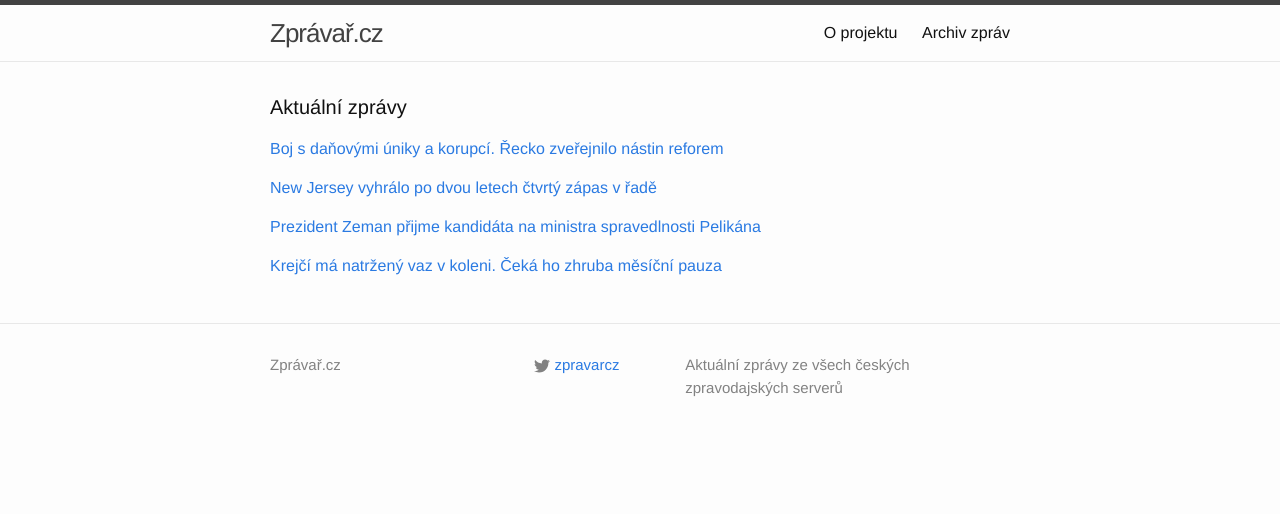
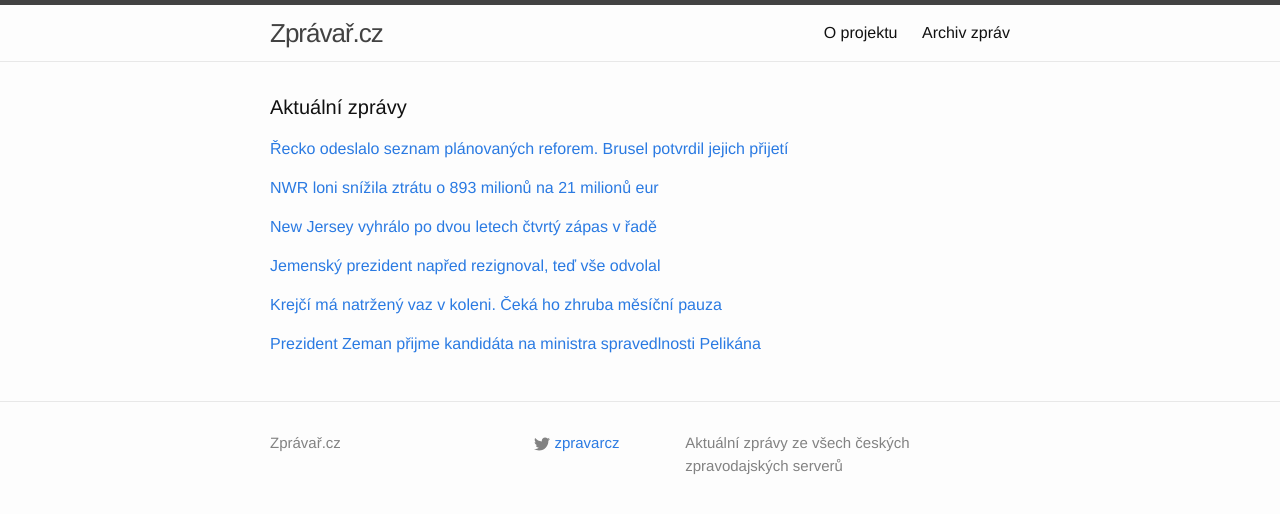
Before and after one commit to adliska/zpravar, a Jekyll site: the page built from index.html, in a window 1280 px wide. Shown: the top 514 px of the page. Built offline with Jekyll 4.4.1, drawn with Linux system fonts in a browser that asks for light colours.

Commit message:
zpravar news update

```diff
--- a/index.html
+++ b/index.html
@@ -5,9 +5,12 @@ layout: default
 <div class="home">
     <h1 class="page-heading">Aktuální zprávy</h1>
 
-<p><a href="javascript:;" onclick="toggle_visibility('zpravy0')">Boj s daňovými úniky a korupcí. Řecko zveřejnilo nástin reforem</a></p>
+<p><a href="javascript:;" onclick="toggle_visibility('zpravy0')">Řecko odeslalo seznam plánovaných reforem. Brusel potvrdil jejich přijetí</a></p>
 <div id="zpravy0" style="display:none">
 <ul>
+<li><a href=http://byznys.ihned.cz/c1-63583560-recko-zverejnilo-predbezny-navrh-planovanych-reforem-zatim-jej-vsak-neodeslalo>Řecko odeslalo seznam plánovaných reforem. Brusel potvrdil jejich přijetí - byznys.ihned.cz</a></li>
+<li><a href=http://www.novinky.cz/ekonomika/362442-brusel-souhlasi-s-reckym-planem-reforem.html>Brusel souhlasí s řeckým plánem reforem - www.novinky.cz</a></li>
+<li><a href=http://echo24.cz/a/wfNAB>Řecké reformy? Protikorupční boj a zdravotnictví pro nezaměstnané zdarma - echo24.cz</a></li>
 <li><a href=http://www.tyden.cz/rubriky/byznys/svet/boj-s-danovymi-uniky-a-korupci-recko-zverejnilo-nastin-reforem_334324.html>Boj s daňovými úniky a korupcí. Řecko zveřejnilo nástin reforem - www.tyden.cz</a></li>
 <li><a href=http://ekonomika.idnes.cz/recko-zverejnilo-planovane-reformy-dba-/eko_euro.aspx?c=A150224_073724_eko_euro_jpl>Řecko prozradilo reformy, pro lidi bez práce chce zdravotnictví zdarma - ekonomika.idnes.cz</a></li>
 <li><a href=http://www.denik.cz/ekonomika/recko-zverejnilo-nastin-seznamu-planovanych-reforem-20150224.html>Řecko zveřejnilo nástin seznamu plánovaných reforem - www.denik.cz</a></li>
@@ -16,8 +19,17 @@ layout: default
 <li><a href=http://www.novinky.cz/ekonomika/362442-recko-zverejnilo-nastin-seznamu-planovanych-reforem.html>Řecko zveřejnilo nástin seznamu plánovaných reforem  - www.novinky.cz</a></li>
 <li><a href=http://www.financninoviny.cz/zpravodajstvi/zpravy/bbc-recko-zverejnilo-nastin-seznamu-planovanych-reforem/1184994>BBC: Řecko zveřejnilo nástin seznamu plánovaných reforem - www.financninoviny.cz</a></li>
 </ul>
-</div><p><a href="javascript:;" onclick="toggle_visibility('zpravy1')">New Jersey vyhrálo po dvou letech čtvrtý zápas v řadě</a></p>
+</div><p><a href="javascript:;" onclick="toggle_visibility('zpravy1')">NWR loni snížila ztrátu o 893 milionů na 21 milionů eur</a></p>
 <div id="zpravy1" style="display:none">
+<ul>
+<li><a href=http://www.denik.cz/ekonomika/nwr-loni-snizila-ztratu-o-893-milionu-na-21-milionu-eur-20150224.html>NWR loni snížila ztrátu o 893 milionů na 21 milionů eur - www.denik.cz</a></li>
+<li><a href=http://www.tyden.cz/rubriky/byznys/cesko/nwr-loni-snizila-ztratu-o-893-milionu-na-21-milionu-eur_334325.html>NWR loni snížila ztrátu o 893 milionů na 21 milionů eur - www.tyden.cz</a></li>
+<li><a href=http://ekonomika.idnes.cz/nwr-za-rok-2014-snizila-ztratu-d19-/ekoakcie.aspx?c=A150224_084810_ekoakcie_ozr>Bakalova NWR snížila ztrátu na 576 milionů. Tržby klesly o pětinu - ekonomika.idnes.cz</a></li>
+<li><a href=http://byznys.ihned.cz/c1-63583370-nwr-loni-prodelala-pres-pul-miliardy-korun-boj-o-zivot-ale-nevzdava>NWR loni prodělala přes půl miliardy korun. Boj o život ale nevzdává - byznys.ihned.cz</a></li>
+<li><a href=http://byznys.ihned.cz/c1-63583370-nwr-loni-prodelala-pres-pul-miliardy-korun-boj-o-zivot-nevzdava>NWR loni prodělala přes půl miliardy korun. Boj o život nevzdává - byznys.ihned.cz</a></li>
+</ul>
+</div><p><a href="javascript:;" onclick="toggle_visibility('zpravy2')">New Jersey vyhrálo po dvou letech čtvrtý zápas v řadě</a></p>
+<div id="zpravy2" style="display:none">
 <ul>
 <li><a href=http://www.denik.cz/hokej/new-jersey-vyhralo-po-dvou-letech-ctvrty-zapas-v-rade-20150224.html>New Jersey vyhrálo po dvou letech čtvrtý zápas v řadě - www.denik.cz</a></li>
 <li><a href=http://sport.aktualne.cz/new-jersey-vyhralo-po-dvou-letech-ctvrty-zapas-v-rade/r~a9cf6934bbec11e4b98c002590604f2e/>Devils vyhráli čtvrtý zápas v řadě, Jágr posedmé bez bodu - sport.aktualne.cz</a></li>
@@ -25,18 +37,25 @@ layout: default
 <li><a href=http://hokej.idnes.cz/new-jersey-vybojovalo-ctvrtou-vyhru-v-rade-fem-/nhl.aspx?c=A150224_071418_nhl_Mkr>New Jersey vybojovalo čtvrtou výhru v řadě, Češi se bodově neprosadili - hokej.idnes.cz</a></li>
 <li><a href=http://www.sportovninoviny.cz/zpravy/new-jersey-vyhralo-po-dvou-letech-ctvrty-zapas-v-rade/1185015>New Jersey vyhrálo po dvou letech čtvrtý zápas v řadě - www.sportovninoviny.cz</a></li>
 </ul>
-</div><p><a href="javascript:;" onclick="toggle_visibility('zpravy2')">Prezident Zeman přijme kandidáta na ministra spravedlnosti Pelikána</a></p>
-<div id="zpravy2" style="display:none">
+</div><p><a href="javascript:;" onclick="toggle_visibility('zpravy3')">Jemenský prezident napřed rezignoval, teď vše odvolal</a></p>
+<div id="zpravy3" style="display:none">
+<ul>
+<li><a href=http://echo24.cz/a/iasGW>Jemenský prezident napřed rezignoval, teď vše odvolal - echo24.cz</a></li>
+<li><a href=http://zpravy.idnes.cz/jemensky-prezident-abdar-rabbu-mansur-odvolal-svou-rezignaci-pu6-/zahranicni.aspx?c=A150224_081444_zahranicni_ert>Odvolávám, co jsem slíbil. Jemenský prezident vzal zpět svou rezignaci - zpravy.idnes.cz</a></li>
+<li><a href=http://www.novinky.cz/zahranicni/blizky-a-stredni-vychod/362446-jemensky-prezident-uprchl-z-vezeni-a-odvolal-svou-rezignaci.html>Jemenský prezident uprchl z vězení a odvolal svou rezignaci - www.novinky.cz</a></li>
+</ul>
+</div><p><a href="javascript:;" onclick="toggle_visibility('zpravy4')">Krejčí má natržený vaz v koleni. Čeká ho zhruba měsíční pauza</a></p>
+<div id="zpravy4" style="display:none">
+<ul>
+<li><a href=http://hokej.idnes.cz/david-krejci-boston-zraneni-dpa-/nhl.aspx?c=A150224_080609_nhl_ald>Krejčí má natržený vaz v koleni. Čeká ho zhruba měsíční pauza - hokej.idnes.cz</a></li>
+<li><a href=http://sport.aktualne.cz/krejci-je-ze-hry-az-na-sest-tydnu-ma-natrzeny-vaz-v-koleni/r~122c3dd0bbf311e4a10c0025900fea04/>Krejčí je ze hry až na šest týdnů. Má natržený vaz v koleni - sport.aktualne.cz</a></li>
+<li><a href=http://www.sportovninoviny.cz/zpravy/krejci-bude-s-poranenym-kolenem-chybet-bostonu-az-sest-tydnu/1185028>Krejčí bude s poraněným kolenem chybět Bostonu až šest týdnů - www.sportovninoviny.cz</a></li>
+</ul>
+</div><p><a href="javascript:;" onclick="toggle_visibility('zpravy5')">Prezident Zeman přijme kandidáta na ministra spravedlnosti Pelikána</a></p>
+<div id="zpravy5" style="display:none">
 <ul>
 <li><a href=http://www.denik.cz/z_domova/zeman-se-setka-s-kandidatem-na-ministra-spravedlnosti-pelikanem-20150224.html>Prezident Zeman přijme kandidáta na ministra spravedlnosti Pelikána - www.denik.cz</a></li>
 <li><a href=http://www.ceskenoviny.cz/zpravy/zpravy/zeman-se-setka-s-kandidatem-na-ministra-spravedlnosti-pelikanem/1184995>Zeman se setká s kandidátem na ministra spravedlnosti Pelikánem - www.ceskenoviny.cz</a></li>
 <li><a href=http://www.rozhlas.cz/_zprava/kandidat-na-ministra-spravedlnosti-robert-pelikan-se-sejde-s-prezidentem--1459054>Kandidát na ministra spravedlnosti Robert Pelikán se sejde s prezidentem - www.rozhlas.cz</a></li>
 </ul>
-</div><p><a href="javascript:;" onclick="toggle_visibility('zpravy3')">Krejčí má natržený vaz v koleni. Čeká ho zhruba měsíční pauza</a></p>
-<div id="zpravy3" style="display:none">
-<ul>
-<li><a href=http://hokej.idnes.cz/david-krejci-boston-zraneni-dpa-/nhl.aspx?c=A150224_080609_nhl_ald>Krejčí má natržený vaz v koleni. Čeká ho zhruba měsíční pauza - hokej.idnes.cz</a></li>
-<li><a href=http://sport.aktualne.cz/krejci-je-ze-hry-az-na-sest-tydnu-ma-natrzeny-vaz-v-koleni/r~122c3dd0bbf311e4a10c0025900fea04/>Krejčí je ze hry až na šest týdnů. Má natržený vaz v koleni - sport.aktualne.cz</a></li>
-<li><a href=http://www.sportovninoviny.cz/zpravy/krejci-bude-s-poranenym-kolenem-chybet-bostonu-az-sest-tydnu/1185028>Krejčí bude s poraněným kolenem chybět Bostonu až šest týdnů - www.sportovninoviny.cz</a></li>
-</ul>
 </div></div>
```
